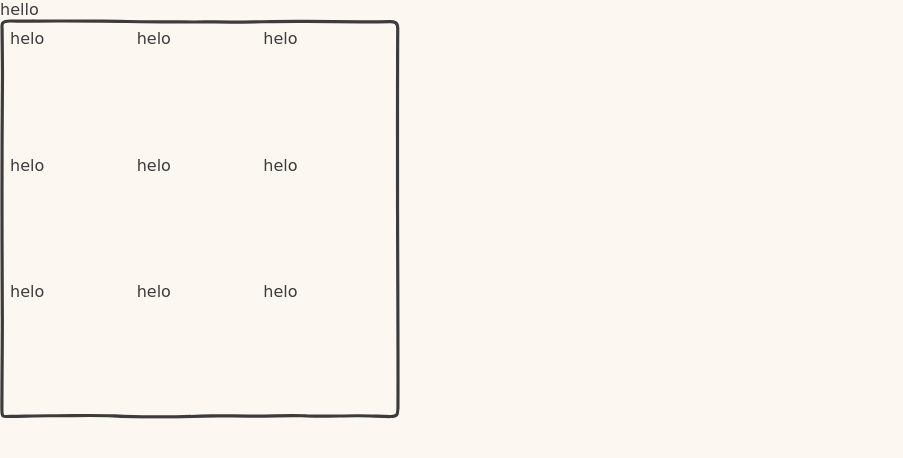
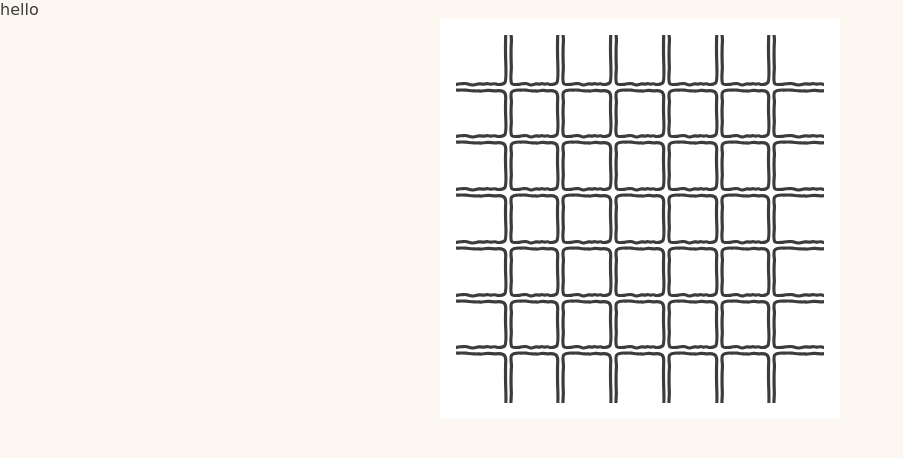
Before and after one commit to kataya1/tic-tac-toe, a plain HTML site: page public/index.html in a window 1280 px wide. Shown: the whole page, without its empty margins (0-903 px from the left). Drawn offline with Linux system fonts and the light colour scheme.

Commit message:
man i'm really clueless

```diff
--- a/public/index.html
+++ b/public/index.html
@@ -5,8 +5,8 @@
     <meta http-equiv="X-UA-Compatible" content="IE=edge">
     <meta name="viewport" content="width=device-width, initial-scale=1.0">
     <title>tictactoe</title>
+    <link rel="stylesheet" href="../styles/DoodleCSS-main/doodle.css">
     <link rel="stylesheet" href="../styles/style.css">
-    <link rel="stylesheet" href="../styles/DoodleCSS-main/doodle.css">
 
 
 
@@ -16,14 +16,13 @@
         hello
     </header>
     <main>
-        <div id="gameBoard" class="doodle border">
+        <div id="gameBoard" class="">
         </div>
     </main>
     <footer>
 
     </footer>
     <script src="script.js"></script>
-    <script src="main.js"></script>
 
 </body>
 
--- a/public/script.js
+++ b/public/script.js
@@ -1,32 +1,64 @@
 "use strict";
+// main
+(() => {
+    let gameBoardSize = 7;
     // module
-const gameBoard = ((n = 3) => {
-    let arr2d = Array(n).fill(null).map(() => Array(n).fill(null));
-    return { arr2d };
-})();
+    const gameBoard = ((len = 3) => {
+        let arr2d = Array(len).fill(null).map(() => Array(len).fill(null));
+        return { arr2d, len };
+    })(gameBoardSize);
     // factory
     const player = (name, sympol) => {
         return { name, sympol };
     };
     // module
-const gameController = (() => {
-    return {};
-})();
-// module
-const renderController = ((gameBoard, board) => {
+    const renderController = ((gameBoard, htmlboard) => {
+        let root = document.querySelector(":root");
         const initGameBoard = () => {
-        gameBoard.arr2d.map((row) => {
-            row.map((content) => {
+            root.style.setProperty('--boxes', `${gameBoard.len}`);
+            gameBoard.arr2d.map((row, rowIndex) => {
+                row.map((content, colIndex) => {
                     let div = document.createElement('div');
-                div.classList.add('boardCell');
-                div.textContent = `${content || "helo"}`;
-                board.appendChild(div);
+                    let cl = ['gameCell', 'doodle-border'];
+                    if (rowIndex !== gameBoard.len - 1)
+                        cl.push('border-bottom');
+                    if (colIndex !== gameBoard.len - 1)
+                        cl.push('border-right');
+                    if (colIndex !== 0)
+                        cl.push('border-left');
+                    if (rowIndex !== 0)
+                        cl.push('border-top');
+                    div.classList.add(...cl);
+                    document.addEventListener('click', renderController.playerClick);
+                    div.textContent = `${content || ""}`;
+                    htmlboard.appendChild(div);
                 });
             });
         };
-    return { initGameBoard };
+        const playerClick = (e) => {
+            e.preventDefault();
+            e.stopPropagation();
+            gameController.playerClick(e);
+        };
+        return { initGameBoard, playerClick };
     })(gameBoard, document.querySelector('#gameBoard'));
-// main
-(() => {
+    const gameController = (() => {
+        let p1 = player('bob', 'X');
+        let p2 = player('sally', 'O');
+        let startingPlayer = p1;
+        let turn;
+        const setup = () => {
             renderController.initGameBoard();
+        };
+        const start = () => {
+        };
+        const play = () => {
+            return 0;
+        };
+        const playerClick = (e) => {
+            console.log({ e });
+        };
+        return { play, setup, playerClick };
     })();
+    gameController.setup();
+})();
--- a/styles/style.css
+++ b/styles/style.css
@@ -1,5 +1,10 @@
 :root{
     --boxes: 3;
+    --font-color: black;
+    --background-color: white;
+    --border-width: 10px;
+    --hover-color: #eee
+
 }
 
 @import url('https://fonts.googleapis.com/css2?family=Short+Stack&display=swap');
@@ -22,22 +27,45 @@ main{
 
     width: min(90vw, 400px);
     height: min(90vw, 400px);
+    margin: auto;
 
 }
 #gameBoard{
     width: inherit;
     height: inherit;
+    padding: 1rem;
+
+    background-color: var(--background-color);
+
     display: grid;
-    border-width: 10px;
+    gap: 1px;
     grid-template-columns: repeat(var(--boxes), 1fr);
     grid-template-rows: repeat(var(--boxes), 1fr);
 }
-
-.boardCell{
-
+.gameCell{
+    display: inline-block;
+    border-top: 0;
+    border-bottom: 0;
+    border-left: 0;
+    border-right: 0;
+    line-height: 1.5;
+    text-align: center;
+    vertical-align: middle;
+}
+.border-bottom{
+    border-bottom: var(--border-width) dotted var(--font-color);
+}
+.border-right{
+    border-right: var(--border-width) groove  var(--font-color);
+}
+.border-top{
+    border-top: var(--border-width) dotted  var(--font-color);
+}
+.border-left{
+    border-left: var(--border-width) dashed  var(--font-color);
 
 }
-.boardCell:hover:not(.filled){
+.gameCell:hover:not(.filled){
     cursor: pointer;
-    filter: opacity(0.2)
+    background: var(--hover-color)
 }
```
Also changed, not shown: src/script.ts (+62 -22 lines). Lines whose indentation alone changed are shown as unchanged.
